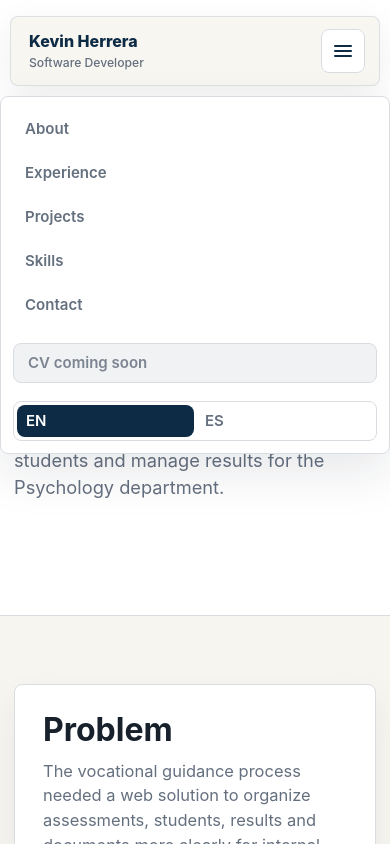
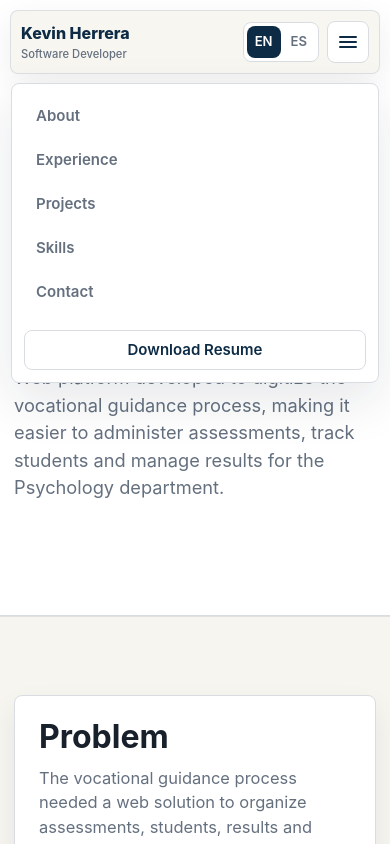
Before and after one commit to kevollex/kevollex.github.io, a React (Vite) app: page /proyectos/orientacion-vocacional in a window 390 px wide. Both pictures are taken after a click on the button "Open menu". Shown: the top 844 px of the page. Built offline with nearby package versions, Linux system fonts and the light colour scheme.

Commit message:
feat: add resume download and improve mobile navigation

```diff
--- a/src/components/Navbar.tsx
+++ b/src/components/Navbar.tsx
@@ -30,19 +30,6 @@ export default function Navbar() {
           <small>{t.nav.brandRole}</small>
         </Link>
 
-        <button
-          className="menu-toggle"
-          type="button"
-          aria-label={isOpen ? t.nav.menuClose : t.nav.menuOpen}
-          aria-expanded={isOpen}
-          aria-controls="main-menu"
-          onClick={() => setIsOpen((value) => !value)}
-        >
-          <span aria-hidden="true"></span>
-          <span aria-hidden="true"></span>
-          <span aria-hidden="true"></span>
-        </button>
-
         <div id="main-menu" className={`nav-panel ${isOpen ? 'is-open' : ''}`}>
           <ul className="nav-links">
             {t.nav.links.map((link) => (
@@ -53,9 +40,18 @@ export default function Navbar() {
               </li>
             ))}
           </ul>
-          <button className="cv-button" type="button" disabled>
+          <a
+            className="cv-button"
+            href="/assets/resume/kevin-herrera-oropeza-resume.pdf"
+            target="_blank"
+            rel="noreferrer"
+            onClick={() => setIsOpen(false)}
+          >
             {t.nav.cv}
-          </button>
+          </a>
+        </div>
+
+        <div className="nav-actions">
           <div className="language-toggle" aria-label={t.nav.languageAria}>
             {(['en', 'es'] as Language[]).map((option) => (
               <button
@@ -69,6 +65,19 @@ export default function Navbar() {
               </button>
             ))}
           </div>
+
+          <button
+            className="menu-toggle"
+            type="button"
+            aria-label={isOpen ? t.nav.menuClose : t.nav.menuOpen}
+            aria-expanded={isOpen}
+            aria-controls="main-menu"
+            onClick={() => setIsOpen((value) => !value)}
+          >
+            <span aria-hidden="true"></span>
+            <span aria-hidden="true"></span>
+            <span aria-hidden="true"></span>
+          </button>
         </div>
       </nav>
     </header>
--- a/src/i18n/translations.ts
+++ b/src/i18n/translations.ts
@@ -50,7 +50,7 @@ export const translations = {
         { label: 'Skills', href: '/#habilidades' },
         { label: 'Contact', href: '/#contacto' },
       ],
-      cv: 'CV coming soon',
+      cv: 'Download Resume',
       brandRole: 'Software Developer',
       languageAria: 'Select language',
     },
@@ -310,7 +310,7 @@ export const translations = {
         { label: 'Habilidades', href: '/#habilidades' },
         { label: 'Contacto', href: '/#contacto' },
       ],
-      cv: 'CV próximamente',
+      cv: 'Descargar CV',
       brandRole: 'Desarrollador de software',
       languageAria: 'Seleccionar idioma',
     },
--- a/src/styles/global.css
+++ b/src/styles/global.css
@@ -86,6 +86,7 @@ img {
 }
 
 .navbar {
+  position: relative;
   display: flex;
   align-items: center;
   justify-content: space-between;
@@ -129,6 +130,13 @@ img {
   display: flex;
   align-items: center;
   gap: 18px;
+  margin-left: auto;
+}
+
+.nav-actions {
+  display: flex;
+  align-items: center;
+  gap: 10px;
 }
 
 .nav-links {
@@ -163,9 +171,15 @@ img {
 .cv-button {
   padding: 0 14px;
   border: 1px solid var(--line);
-  color: #7b8490;
-  background: #f0f2f4;
-  cursor: not-allowed;
+  color: var(--navy);
+  background: var(--surface);
+  cursor: pointer;
+}
+
+.cv-button:hover {
+  color: #ffffff;
+  background: var(--navy);
+  border-color: var(--navy);
 }
 
 .language-toggle {
@@ -834,6 +848,7 @@ h1 {
     padding: 12px;
     background: #ffffff;
     box-shadow: var(--shadow);
+    margin-left: 0;
   }
 
   .nav-panel.is-open {
@@ -845,18 +860,12 @@ h1 {
   }
 
   .nav-links a,
-  .cv-button,
-  .language-toggle {
+  .cv-button {
     width: 100%;
   }
 
-  .language-toggle {
-    justify-content: stretch;
-  }
-
-  .language-toggle button {
-    flex: 1;
-    justify-content: flex-start;
+  .cv-button {
+    justify-content: center;
   }
 
   .hero-layout,
@@ -899,16 +908,94 @@ h1 {
     width: min(100% - 28px, 1120px);
   }
 
+  .site-header {
+    top: 10px;
+  }
+
   .navbar {
     width: min(100% - 20px, 1120px);
+    gap: 10px;
+    padding: 10px;
+  }
+
+  .brand {
+    min-width: 0;
+  }
+
+  .brand span {
+    overflow: hidden;
+    text-overflow: ellipsis;
+    white-space: nowrap;
+  }
+
+  .brand small {
+    font-size: 0.7rem;
+  }
+
+  .nav-actions {
+    flex: 0 0 auto;
+    gap: 8px;
+  }
+
+  .language-toggle button {
+    min-height: 32px;
+    padding: 0 8px;
+    font-size: 0.82rem;
+  }
+
+  .menu-toggle {
+    width: 42px;
+    height: 42px;
+    flex-basis: 42px;
   }
 
   .hero-section {
-    padding-bottom: 64px;
+    padding-bottom: 72px;
   }
 
   .section {
-    padding: 68px 0;
+    border-top: 1px solid rgb(13 43 69 / 10%);
+    padding: 78px 0;
+  }
+
+  .compact-section {
+    padding-top: 34px;
+    padding-bottom: 78px;
+  }
+
+  .muted-section {
+    background: #eef0f2;
+  }
+
+  .section-heading {
+    margin-bottom: 26px;
+  }
+
+  .content-block,
+  .experience-card,
+  .contact-card,
+  .case-card,
+  .privacy-notice,
+  .skill-group,
+  .project-card {
+    box-shadow: 0 12px 28px rgb(16 33 48 / 7%);
+  }
+
+  .content-block,
+  .experience-card,
+  .contact-card,
+  .case-card,
+  .privacy-notice,
+  .skill-group,
+  .project-card {
+    padding: 24px;
+  }
+
+  .projects-grid,
+  .skills-grid,
+  .case-grid,
+  .gallery-grid {
+    gap: 22px;
   }
 
   .hero-actions,
```
Also changed, not shown: 1 other file (tests, documents, lock files or other folders).
